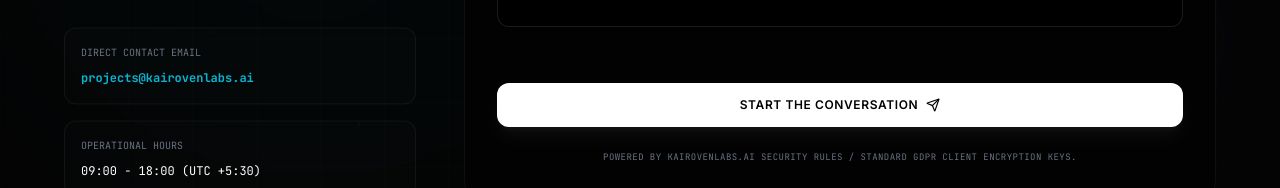
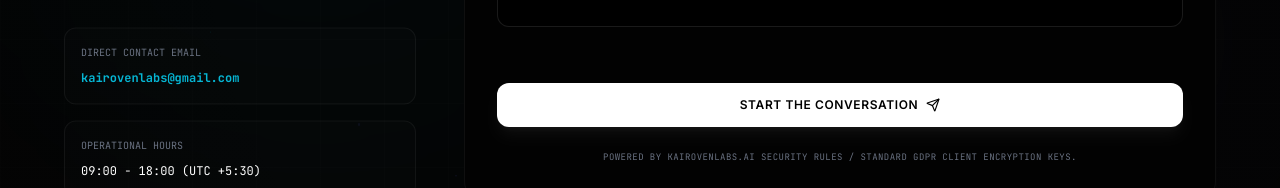
Before and after one commit to syedfarhaan-dev/KairovenLabs.ai, a React (Vite) app: page / in a window 1280 px wide. Shown: the part 6442-6630 px from the top of the page. Built offline with nearby package versions, Linux system fonts and the light colour scheme.

Commit message:
fifth commit

```diff
--- a/src/App.tsx
+++ b/src/App.tsx
@@ -1749,7 +1749,7 @@ export default function App() {
                 <div className="flex flex-col gap-4 mt-2">
                   <div className="p-4 rounded-xl bg-white/[0.01] border border-white/5">
                     <span className="block text-[10px] font-mono uppercase text-gray-500 mb-1">Direct Contact Email</span>
-                    <span className="text-xs font-semibold text-brand-cyan font-mono hover:underline cursor-pointer">projects@kairovenlabs.ai</span>
+                    <span className="text-xs font-semibold text-brand-cyan font-mono hover:underline cursor-pointer">kairovenlabs@gmail.com</span>
                   </div>
                   <div className="p-4 rounded-xl bg-white/[0.01] border border-white/5">
                     <span className="block text-[10px] font-mono uppercase text-gray-500 mb-1">Operational Hours</span>
```
